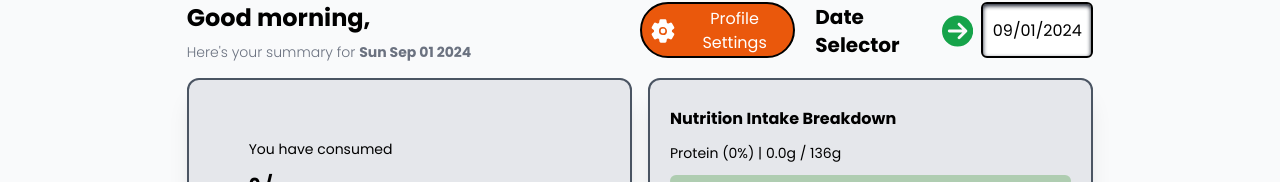
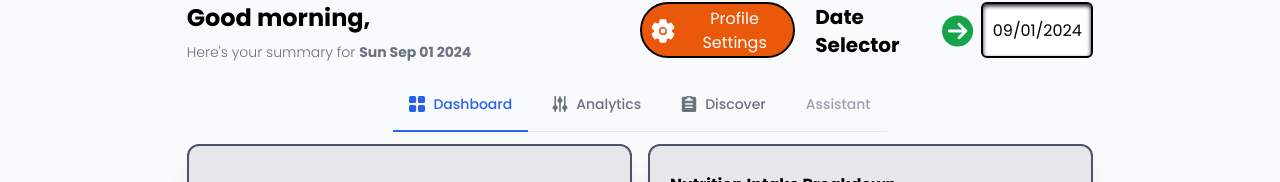
Before and after one commit to rikichoi/calorie-tracking-app, a Next.js app: page /dashboard in a window 1280 px wide. Shown: the part 126-308 px from the top of the page. Built offline with nearby package versions, Linux system fonts and the light colour scheme; no server answers.

Commit message:
Added tabs menu

```diff
--- a/src/app/dashboard/page.js
+++ b/src/app/dashboard/page.js
@@ -38,6 +38,7 @@ import { toast } from "react-toastify";
 import { UserContext } from "@/lib/store/user-context";
 import UserSettingsModal from "@/components/modals/UserSettingsModal";
 import { IoSettings } from "react-icons/io5";
+import Analytics from "@/components/HealthMetrics";
 
 ChartJS.register(ArcElement, Tooltip);
 
@@ -65,6 +66,7 @@ export default function Dashboard() {
   const [barcarbProgress, setbarCarbProgress] = useState(0);
   const [barfatProgress, setbarFatProgress] = useState(0);
   const [barmaintenanceCalories, setbarMaintenanceCalories] = useState(0);
+  const [tabMode, setTabMode] = useState("Dashboard");
 
   useEffect(() => {
     if (!userData) {
@@ -83,7 +85,9 @@ export default function Dashboard() {
     );
     let sum = 0;
     let remaining =
-      (userData && userData.userMaintenanceCalories && userData.userMaintenanceCalories);
+      userData &&
+      userData.userMaintenanceCalories &&
+      userData.userMaintenanceCalories;
     for (var i = 0, len = filteredList.length; i < len; i++) {
       sum += Number(filteredList[i].calorie);
       remaining -= Number(filteredList[i].calorie);
@@ -344,7 +348,7 @@ export default function Dashboard() {
           <UserSettingsModal show={openModal} onClose={setOpenModal} />
         )}
       </Modal>
-      <main className="flex font-poppins min-h-screen h-[1000px] flex-col items-center md:px-2 px-24 pt-8 ">
+      <div className="flex font-poppins min-h-screen h-[1000px] flex-col items-center md:px-2 px-24 pt-8 ">
         <div className="w-5/6 grid md:grid-cols-1 grid-cols-2">
           <div>
             <h1 className="text-2xl font-bold ">Good morning, {displayName}</h1>
@@ -376,7 +380,94 @@ export default function Dashboard() {
             ></DatePicker>
           </div>
         </div>
-        {/* Left Overview Section */}
+
+        <div class="border-b border-gray-200 dark:border-gray-700 mb-3">
+          <ul class="flex flex-wrap -mb-px text-sm font-medium text-center text-gray-500 dark:text-gray-400">
+            <li class="me-2">
+              <button
+                onClick={() => setTabMode("Dashboard")}
+                class={`${
+                  tabMode == "Dashboard"
+                    ? "text-blue-600 border-blue-600 dark:text-blue-500 dark:border-blue-500 border-b-2 "
+                    : " border-black "
+                }inline-flex hover:text-gray-600 hover:border-gray-300 dark:hover:text-gray-300 items-center justify-center p-4 rounded-t-lg active group`}
+                aria-current="page"
+              >
+                <svg
+                  class={`${
+                    tabMode == "Dashboard"
+                      ? "text-blue-600 dark:text-blue-500 "
+                      : " "
+                  }w-4 h-4 me-2  group-hover:text-gray-500  dark:group-hover:text-gray-300`}
+                  aria-hidden="true"
+                  xmlns="http://www.w3.org/2000/svg"
+                  fill="currentColor"
+                  viewBox="0 0 18 18"
+                >
+                  <path d="M6.143 0H1.857A1.857 1.857 0 0 0 0 1.857v4.286C0 7.169.831 8 1.857 8h4.286A1.857 1.857 0 0 0 8 6.143V1.857A1.857 1.857 0 0 0 6.143 0Zm10 0h-4.286A1.857 1.857 0 0 0 10 1.857v4.286C10 7.169 10.831 8 11.857 8h4.286A1.857 1.857 0 0 0 18 6.143V1.857A1.857 1.857 0 0 0 16.143 0Zm-10 10H1.857A1.857 1.857 0 0 0 0 11.857v4.286C0 17.169.831 18 1.857 18h4.286A1.857 1.857 0 0 0 8 16.143v-4.286A1.857 1.857 0 0 0 6.143 10Zm10 0h-4.286A1.857 1.857 0 0 0 10 11.857v4.286c0 1.026.831 1.857 1.857 1.857h4.286A1.857 1.857 0 0 0 18 16.143v-4.286A1.857 1.857 0 0 0 16.143 10Z" />
+                </svg>
+                Dashboard
+              </button>
+            </li>
+            <li class="me-2">
+              <button
+                onClick={() => setTabMode("Analytics")}
+                class={`${
+                  tabMode == "Analytics"
+                    ? "text-blue-600 border-blue-600 dark:text-blue-500 dark:border-blue-500 border-b-2 "
+                    : " border-black "
+                }inline-flex items-center justify-center p-4 border-b-2 border-transparent rounded-t-lg hover:text-gray-600 hover:border-gray-300 dark:hover:text-gray-300 group`}
+              >
+                <svg
+                  class={`${
+                    tabMode == "Analytics"
+                      ? "text-blue-600 dark:text-blue-500 "
+                      : " "
+                  }w-4 h-4 me-2 group-hover:text-gray-500  dark:group-hover:text-gray-300`}
+                  aria-hidden="true"
+                  xmlns="http://www.w3.org/2000/svg"
+                  fill="currentColor"
+                  viewBox="0 0 20 20"
+                >
+                  <path d="M5 11.424V1a1 1 0 1 0-2 0v10.424a3.228 3.228 0 0 0 0 6.152V19a1 1 0 1 0 2 0v-1.424a3.228 3.228 0 0 0 0-6.152ZM19.25 14.5A3.243 3.243 0 0 0 17 11.424V1a1 1 0 0 0-2 0v10.424a3.227 3.227 0 0 0 0 6.152V19a1 1 0 1 0 2 0v-1.424a3.243 3.243 0 0 0 2.25-3.076Zm-6-9A3.243 3.243 0 0 0 11 2.424V1a1 1 0 0 0-2 0v1.424a3.228 3.228 0 0 0 0 6.152V19a1 1 0 1 0 2 0V8.576A3.243 3.243 0 0 0 13.25 5.5Z" />
+                </svg>
+                Analytics
+              </button>
+            </li>
+            <li class="me-2">
+              <button
+                onClick={() => setTabMode("Discover")}
+                class={`${
+                  tabMode == "Discover"
+                    ? "text-blue-600 border-blue-600 dark:text-blue-500 dark:border-blue-500 border-b-2 "
+                    : " border-black "
+                }inline-flex items-center justify-center p-4 border-b-2 border-transparent rounded-t-lg hover:text-gray-600 hover:border-gray-300 dark:hover:text-gray-300 group`}
+              >
+                <svg
+                  class={`${
+                    tabMode == "Discover"
+                      ? "text-blue-600 dark:text-blue-500 "
+                      : " "
+                  }w-4 h-4 me-2 group-hover:text-gray-500  dark:group-hover:text-gray-300`}
+                  aria-hidden="true"
+                  xmlns="http://www.w3.org/2000/svg"
+                  fill="currentColor"
+                  viewBox="0 0 18 20"
+                >
+                  <path d="M16 1h-3.278A1.992 1.992 0 0 0 11 0H7a1.993 1.993 0 0 0-1.722 1H2a2 2 0 0 0-2 2v15a2 2 0 0 0 2 2h14a2 2 0 0 0 2-2V3a2 2 0 0 0-2-2Zm-3 14H5a1 1 0 0 1 0-2h8a1 1 0 0 1 0 2Zm0-4H5a1 1 0 0 1 0-2h8a1 1 0 1 1 0 2Zm0-5H5a1 1 0 0 1 0-2h2V2h4v2h2a1 1 0 1 1 0 2Z" />
+                </svg>
+                Discover
+              </button>
+            </li>
+            <li>
+              <a class="inline-block p-4 text-gray-400 rounded-t-lg cursor-not-allowed dark:text-gray-500">
+                Assistant
+              </a>
+            </li>
+          </ul>
+        </div>
+        {tabMode == "Dashboard" ? (
+          <div className="w-full flex flex-col items-center">
             <div className="w-5/6 md:w-full md:grid-cols-1 grid grid-cols-2 gap-4">
               <div className="bg-gray-200 items-center min-h-[250px] rounded-xl md:text-sm md:pl-10 pl-3 pr-3 grid grid-cols-3 shadow-xl border-2 border-gray-600">
                 <ul className="pl-12 md:pl-0 md:col-span-1 col-span-2">
@@ -389,7 +480,8 @@ export default function Dashboard() {
                   </li>
                   <li className="font-bold">Calories</li>
                   <li className="mt-5 text-center flex font-bold text-gray-800 ">
-                {remainingCalories?remainingCalories.toFixed(1):""} cal remaining
+                    {remainingCalories ? remainingCalories.toFixed(1) : ""} cal
+                    remaining
                   </li>
                 </ul>
 
@@ -425,8 +517,8 @@ export default function Dashboard() {
                     className="w-full min-h-3 rounded-xl transition-all"
                   />
                   <li className="text-sm">
-                Fats ({parseInt(fatProgress)}%) | {fatCalories.toFixed(1)}g /
-                73g
+                    Fats ({parseInt(fatProgress)}%) | {fatCalories.toFixed(1)}g
+                    / 73g
                   </li>{" "}
                   <LinearProgress
                     variant="determinate"
@@ -578,7 +670,19 @@ export default function Dashboard() {
                   })}
               </div>
             </div>
-      </main>
+          </div>
+        ) : (
+          ""
+        )}
+
+        {tabMode == "Analytics" ? (
+          <div className="w-full flex flex-col items-center">
+            <Analytics />
+          </div>
+        ) : (
+          ""
+        )}
+      </div>
     </main>
   );
 }
--- /dev/null
+++ b/src/components/HealthMetrics.js
@@ -0,0 +1,7 @@
+import React from 'react'
+
+export default function Analytics() {
+  return (
+    <div>Analytics</div>
+  )
+}
```
Lines whose indentation alone changed are shown as unchanged.
